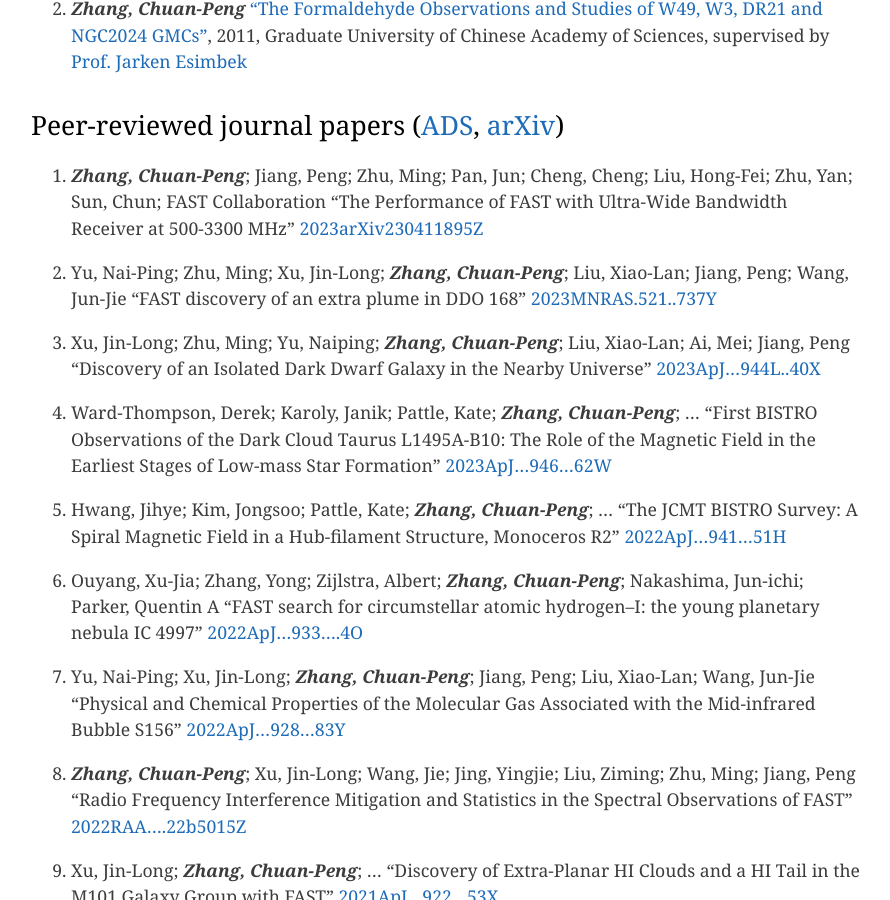
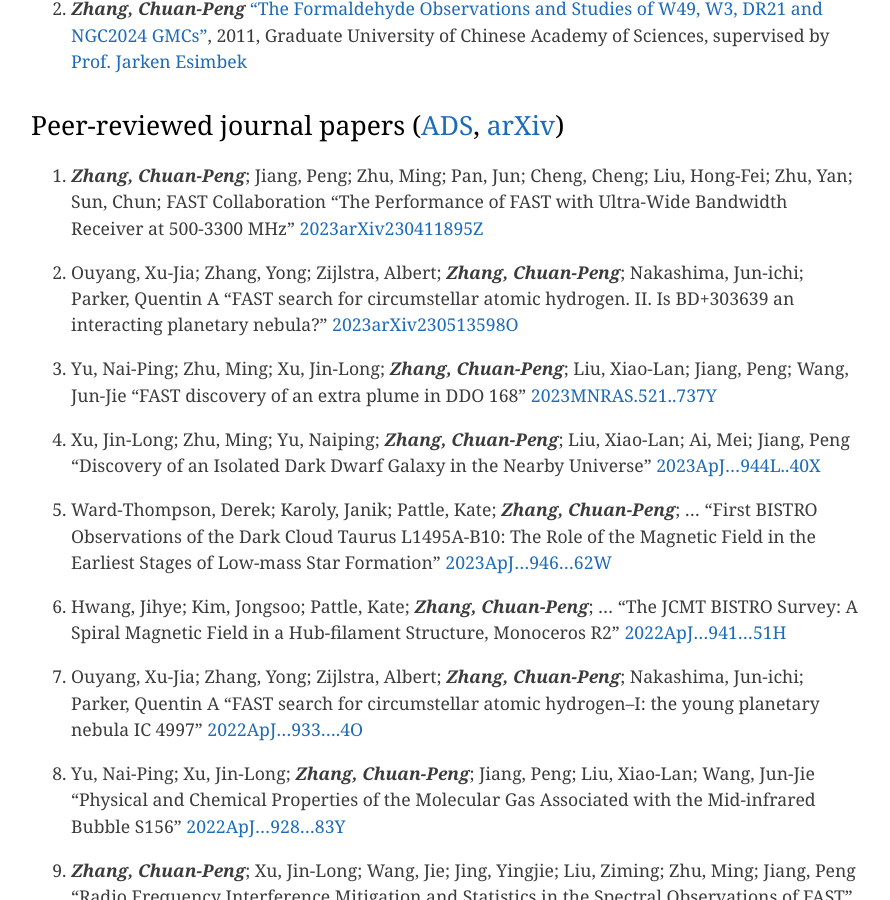
Before and after one commit to zcp521/zcp521.github.io, a Jekyll site: the page built from pub.md, in a window 1280 px wide and 900 px high, scrolled down 573 px. Shown: the whole window, without its empty margins (193-1083 px from the left). Built offline with Jekyll 4.4.1, drawn with Linux system fonts in a browser that asks for light colours.

Commit message:
Update pub.md

```diff
--- a/pub.md
+++ b/pub.md
@@ -14,9 +14,13 @@ tagline: "My publication list"
 
 ## Peer-reviewed journal papers ([ADS](https://ui.adsabs.harvard.edu/public-libraries/RijjUuncQru3dbS8Amb6eA), [arXiv](https://arxiv.org/a/zhang_c_2.html))
 
-59. ***Zhang, Chuan-Peng***; Jiang, Peng; Zhu, Ming; Pan, Jun; Cheng, Cheng; Liu, Hong-Fei; Zhu, Yan; Sun, Chun; FAST Collaboration
+60. ***Zhang, Chuan-Peng***; Jiang, Peng; Zhu, Ming; Pan, Jun; Cheng, Cheng; Liu, Hong-Fei; Zhu, Yan; Sun, Chun; FAST Collaboration
 	"The Performance of FAST with Ultra-Wide Bandwidth Receiver at 500-3300 MHz"
 	[2023arXiv230411895Z](https://ui.adsabs.harvard.edu/abs/2023arXiv230411895Z/abstract)
+
+59. Ouyang, Xu-Jia; Zhang, Yong; Zijlstra, Albert; ***Zhang, Chuan-Peng***; Nakashima, Jun-ichi; Parker, Quentin A
+	"FAST search for circumstellar atomic hydrogen. II. Is BD+303639 an interacting planetary nebula?"
+	[2023arXiv230513598O](https://ui.adsabs.harvard.edu/abs/2023arXiv230513598O/abstract)
 
 58. Yu, Nai-Ping; Zhu, Ming; Xu, Jin-Long; ***Zhang, Chuan-Peng***; Liu, Xiao-Lan; Jiang, Peng; Wang, Jun-Jie
 	"FAST discovery of an extra plume in DDO 168"
```
